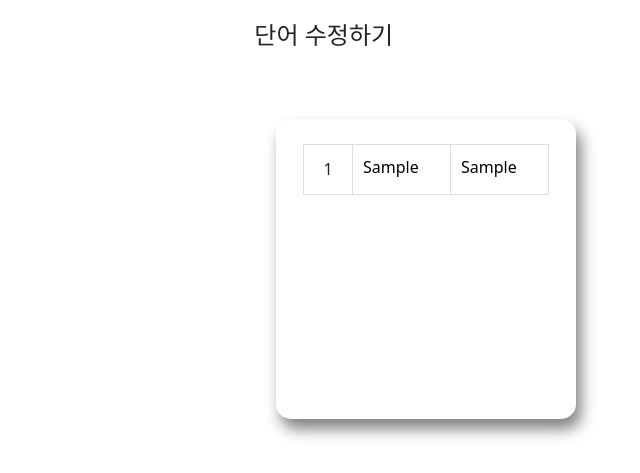
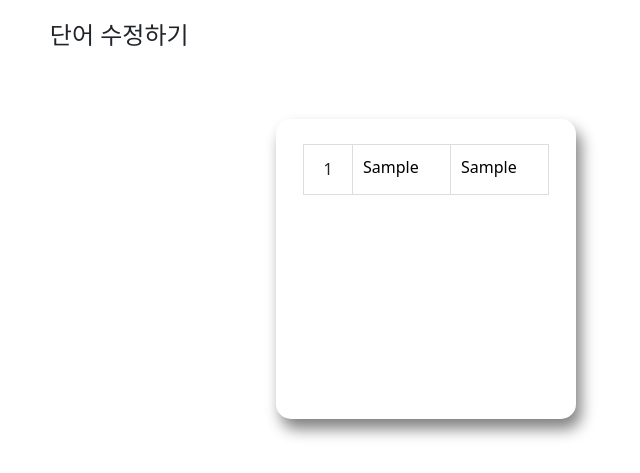
Before and after one commit to SimOnejin/pybo, a Django app: template templates/pybo/ocr.html in a window 1280 px wide. Shown: the part 420-893 px from the top of the page, without its empty margins (214-854 px from the left). Run offline with Django 4.2, Linux system fonts and the light colour scheme; tables that the repository leaves empty hold one stand-in row (values such as "Sample post"); the template is opened without the code that fills it: values that come from a table or form of the project are taken from there, most other values are stand-ins (such as "Sample title", 1, 10 or a date in 2020); some libraries are stand-ins or nearby versions.

Commit message:
css test

```diff
--- a/templates/pybo/ocr.html
+++ b/templates/pybo/ocr.html
@@ -22,10 +22,10 @@
     </div>
 
     <div class="row justify-content-center">
-        <div class="col-2 text-center" style="margin-top:5%; margin-bottom:5%">
+        <div class="col text-center" style="margin-top:5%; margin-bottom:5%; width:50%">
             <h4>단어 수정하기</h4>
         </div>
-        <div class="col-2 text-center" style="margin-bottom:8%;">
+        <div class="col text-center" style="margin-bottom:8%; width:50%">
 <!--            <a href="{% url 'pybo:translate' %}" class="btn btn-outline-primary" style="margin-right:5%; width:25%;">Trans</a>-->
             <a href="{% url 'pybo:shuffle' %}" class="btn btn-outline-primary" style="width:25%;">Summit</a>
         </div>
```
